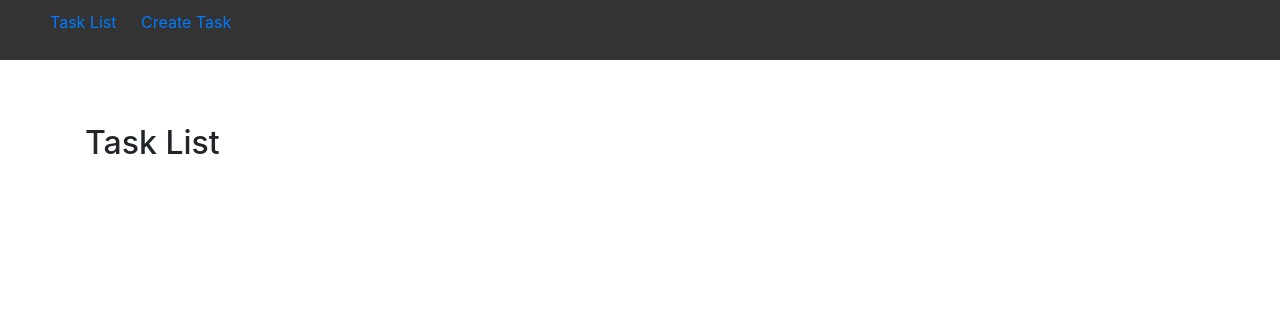
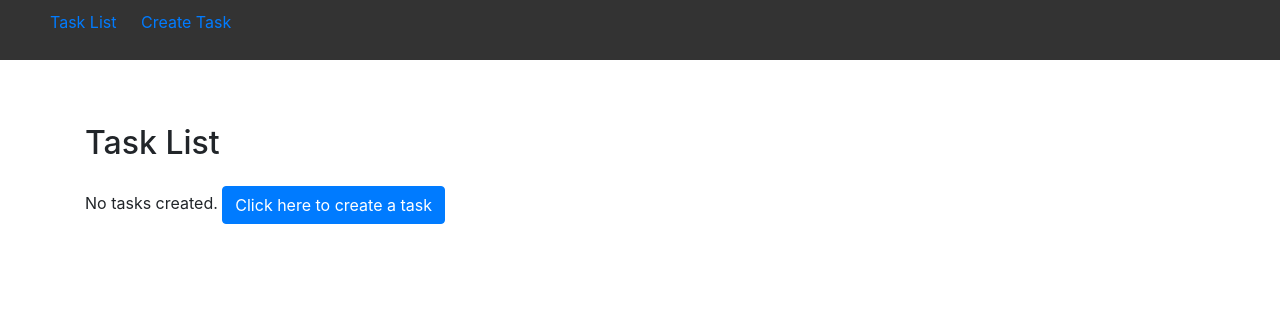
Before and after one commit to Paschal-ike/todolist-with-django, a Django app: page / in a window 1280 px wide. Shown: the top 320 px of the page. Run offline with Django 5.2, Linux system fonts and the light colour scheme; data that the repository does not hold is empty; some libraries are stand-ins or nearby versions.

Commit message:
Made some changes to template

```diff
--- a/templates/task_list.html
+++ b/templates/task_list.html
@@ -5,6 +5,8 @@
 {% block content %}
     <div class="container">
         <h2 class="mt-4 mb-4">Task List</h2>
+
+        {% if tasks %}
             <ul class="list-group">
                 {% for task in tasks %}
                     <li class="list-group-item d-flex justify-content-between align-items-center">
@@ -19,5 +21,8 @@
                     </li>
                 {% endfor %}
             </ul>
+        {% else %}
+            <p>No tasks created. <a href="{% url 'task_create' %}" class="btn btn-primary">Click here to create a task</a></p>
+        {% endif %}
     </div>
 {% endblock %}
```
Lines whose indentation alone changed are shown as unchanged.
